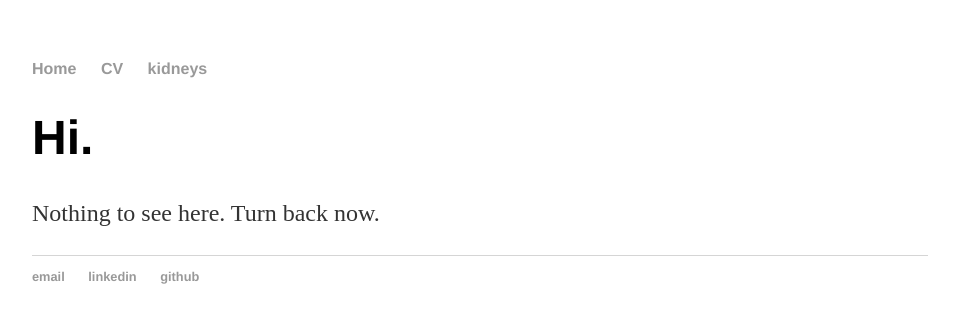
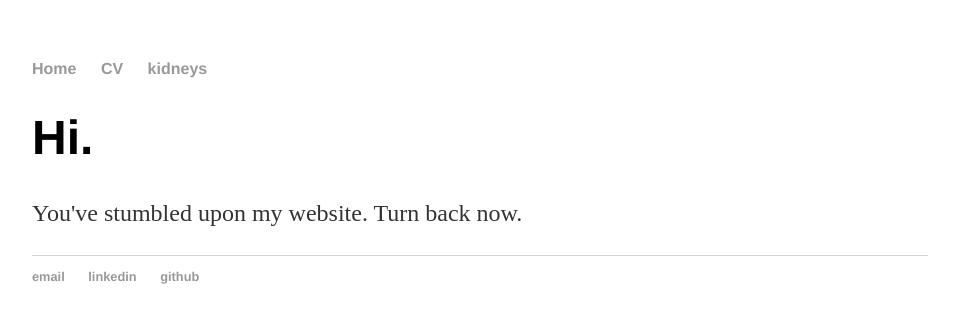
Before and after one commit to RachelFreedman/rachelfreedman.github.io, a Jekyll site: the page built from index.html, in a window 1280 px wide. Shown: the top 323 px of the page, without its empty margins (160-1119 px from the left). Built offline with Jekyll 4.4.1, drawn with Linux system fonts in a browser that asks for light colours.

Commit message:
update index.html to use default layout

```diff
--- a/index.html
+++ b/index.html
@@ -1,30 +1,8 @@
-<!DOCTYPE html>
-<html>
-	<head>
-		<title>Rachel Freedman, a website</title>
-		<!-- link to main stylesheet -->
-		<link rel="stylesheet" type="text/css" href="/css/main.css">
-	</head>
-	<body>
-		<nav>
-    		<ul>
-        		<li><a href="/">Home</a></li>
-	        	<li><a href="/cv">CV</a></li>
-        		<li><a href="/Kidneys">kidneys</a></li>
-    		</ul>
-		</nav>
-		<div class="container">
-    		<div class="blurb">
-        		<h1>Hi.</h1>
-				<p>Nothing to see here. Turn back now.</p>
-    		</div><!-- /.blurb -->
-		</div><!-- /.container -->
-		<footer>
-    		<ul>
-        		<li><a href="mailto:rachel.alex.freedman93@gmail.com">email</a></li>
-            <li><a href="https://www.linkedin.com/in/rachelalexfreedman/">linkedin</a></li>
-        		<li><a href="https://github.com/rachelfreedman">github</a></li>
-			</ul>
-		</footer>
-	</body>
-</html>
+---
+layout: default
+title: Rachel Freedman
+---
+<div class="blurb">
+	<h1>Hi.</h1>
+	<p>You've stumbled upon my website. Turn back now.</a></p>
+</div><!-- /.blurb -->
```
